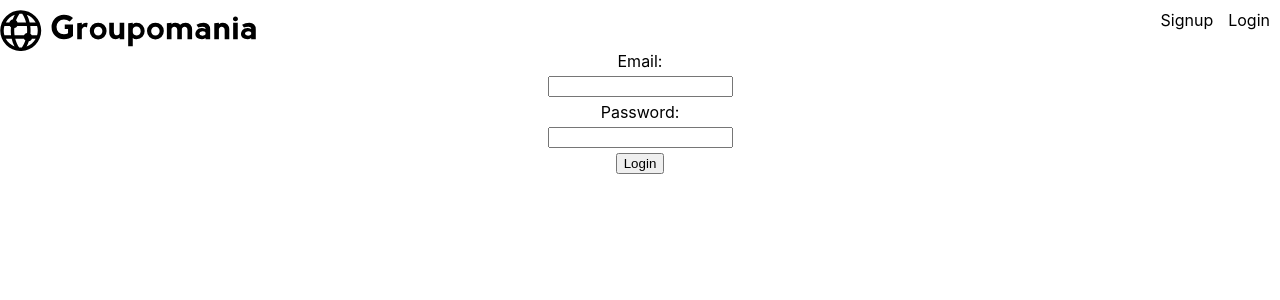
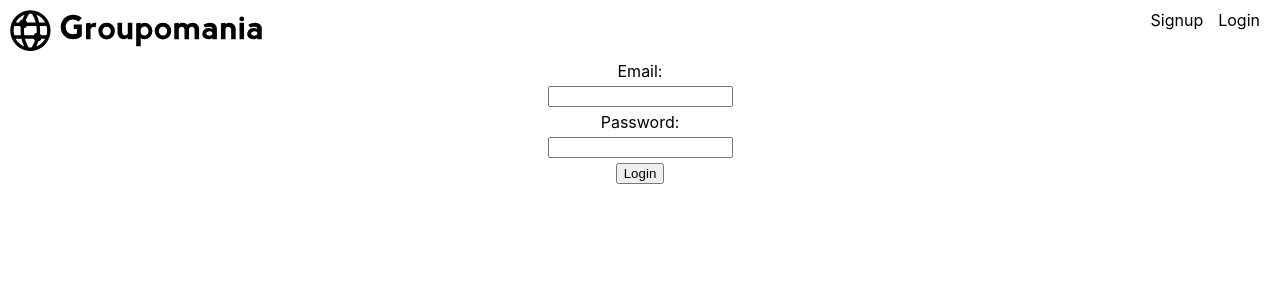
Before and after one commit to abby-pfingsten/groupomania-react-app, a React (Create React App) app in the folder app/: page /auth/login in a window 1280 px wide. Shown: the top 300 px of the page. Built offline with nearby package versions, Linux system fonts and the light colour scheme.

Commit message:
another styke change

```diff
--- a/app/src/frontend/styles/AccountHeader.scss
+++ b/app/src/frontend/styles/AccountHeader.scss
@@ -1,11 +1,16 @@
+
+@import "./utils/mixins.scss";
+
 .header {
   display: flex;
   flex-direction: row;
   justify-content: space-between;
-  padding-top: 10px;
+  margin: 10px;
   &__logo {
-    width: 20%;
-    // change for mobile
+    width: 40%;
+    @include desktop-only {
+      width: 20%;
+    }
   }
   &__links {
     display: flex;
```
